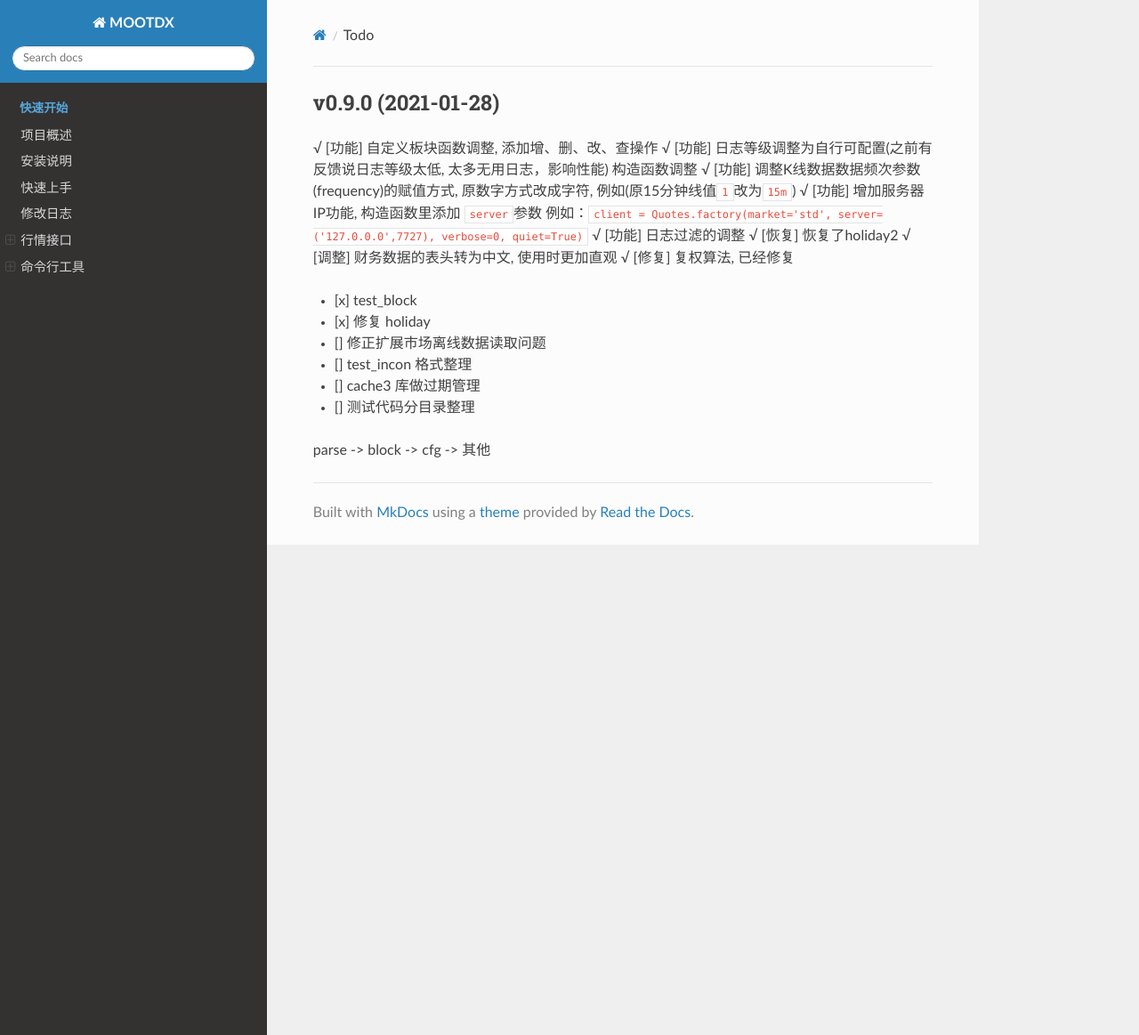
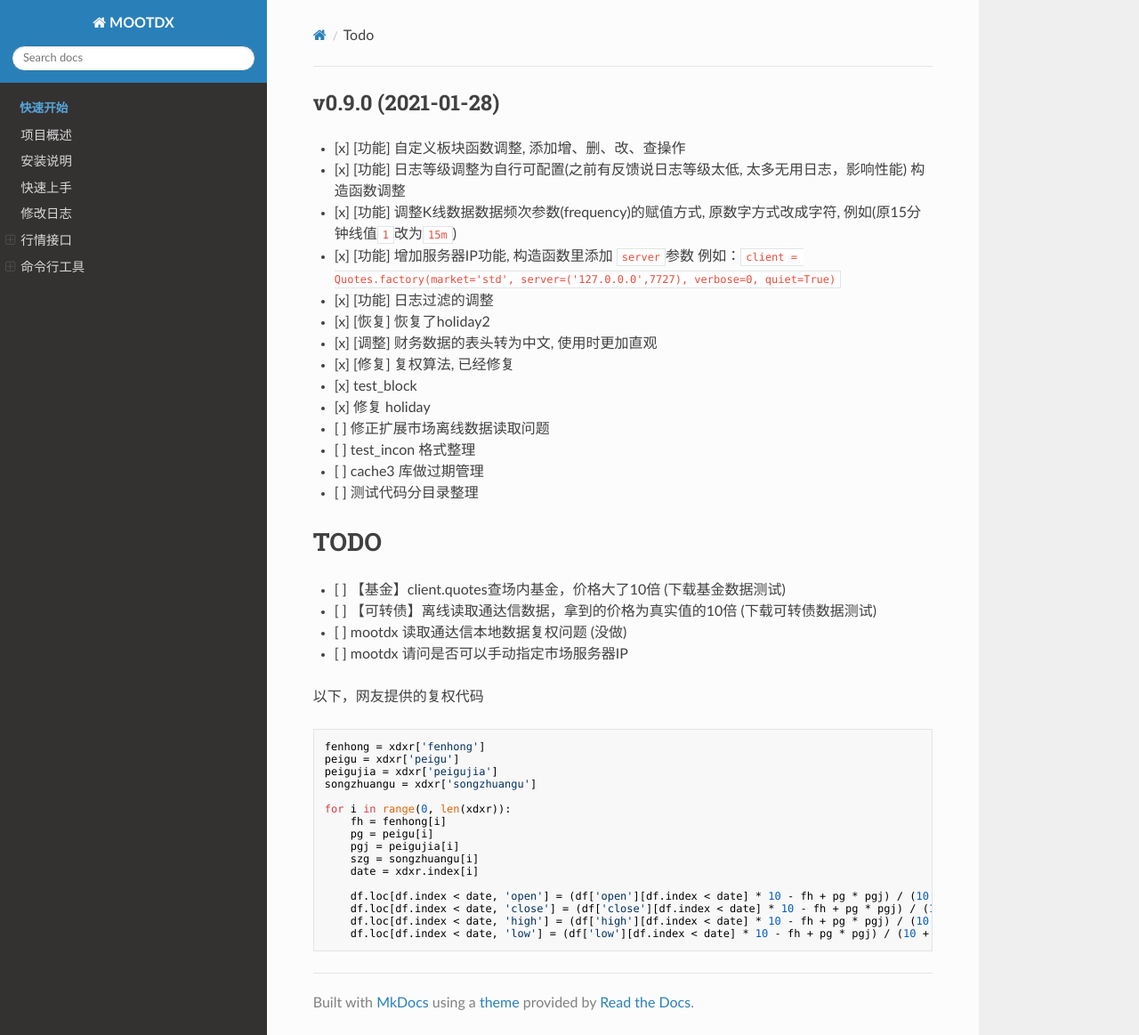
Before and after one commit to mootdx/mootdx, an MkDocs documentation site: the page built from docs/todo.md, in a window 1280 px wide and 1163 px high. Shown: the whole window at 89% size. Built offline with MkDocs 1.6.1, drawn with Linux system fonts in a browser that asks for light colours; nearby versions of some CDN libraries.

````diff
--- a/docs/todo.md
+++ b/docs/todo.md
@@ -1,23 +1,45 @@
 ## v0.9.0 (2021-01-28)
 
-√ [功能] 自定义板块函数调整, 添加增、删、改、查操作
-√ [功能] 日志等级调整为自行可配置(之前有反馈说日志等级太低, 太多无用日志，影响性能) 构造函数调整
-√ [功能] 调整K线数据数据频次参数(frequency)的赋值方式, 原数字方式改成字符, 例如(原15分钟线值`1`改为`15m`)
-√ [功能] 增加服务器IP功能, 构造函数里添加 `server`参数
+- [x] [功能] 自定义板块函数调整, 添加增、删、改、查操作
+- [x] [功能] 日志等级调整为自行可配置(之前有反馈说日志等级太低, 太多无用日志，影响性能) 构造函数调整
+- [x] [功能] 调整K线数据数据频次参数(frequency)的赋值方式, 原数字方式改成字符, 例如(原15分钟线值`1`改为`15m`)
+- [x] [功能] 增加服务器IP功能, 构造函数里添加 `server`参数
 例如：`client = Quotes.factory(market='std', server=('127.0.0.0',7727), verbose=0, quiet=True)`
-√ [功能] 日志过滤的调整
-√ [恢复] 恢复了holiday2
-√ [调整] 财务数据的表头转为中文, 使用时更加直观
-√ [修复] 复权算法, 已经修复
+- [x] [功能] 日志过滤的调整
+- [x] [恢复] 恢复了holiday2
+- [x] [调整] 财务数据的表头转为中文, 使用时更加直观
+- [x] [修复] 复权算法, 已经修复
 
 - [x] test_block
 - [x] 修复 holiday
-- [] 修正扩展市场离线数据读取问题
-- [] test_incon 格式整理
-- [] cache3 库做过期管理
-- [] 测试代码分目录整理
+- [ ] 修正扩展市场离线数据读取问题
+- [ ] test_incon 格式整理
+- [ ] cache3 库做过期管理
+- [ ] 测试代码分目录整理
 
-parse
--> block
--> cfg
--> 其他
+# TODO
+
+- [ ] 【基金】client.quotes查场内基金，价格大了10倍 (下载基金数据测试)
+- [ ] 【可转债】离线读取通达信数据，拿到的价格为真实值的10倍 (下载可转债数据测试)
+- [ ] mootdx 读取通达信本地数据复权问题 (没做)
+- [ ] mootdx 请问是否可以手动指定市场服务器IP
+
+以下，网友提供的复权代码
+```python
+fenhong = xdxr['fenhong']
+peigu = xdxr['peigu']
+peigujia = xdxr['peigujia']
+songzhuangu = xdxr['songzhuangu']
+
+for i in range(0, len(xdxr)):
+    fh = fenhong[i]
+    pg = peigu[i]
+    pgj = peigujia[i]
+    szg = songzhuangu[i]
+    date = xdxr.index[i]
+
+    df.loc[df.index < date, 'open'] = (df['open'][df.index < date] * 10 - fh + pg * pgj) / (10 + pg + szg)
+    df.loc[df.index < date, 'close'] = (df['close'][df.index < date] * 10 - fh + pg * pgj) / (10 + pg + szg)
+    df.loc[df.index < date, 'high'] = (df['high'][df.index < date] * 10 - fh + pg * pgj) / (10 + pg + szg)
+    df.loc[df.index < date, 'low'] = (df['low'][df.index < date] * 10 - fh + pg * pgj) / (10 + pg + szg)
+```
````
Also changed, not shown: 7 other files.
